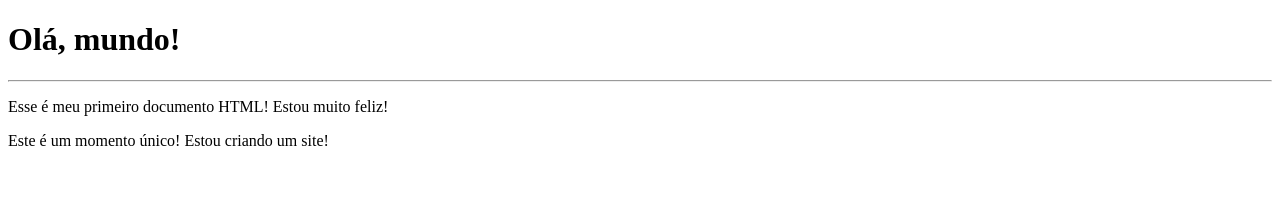
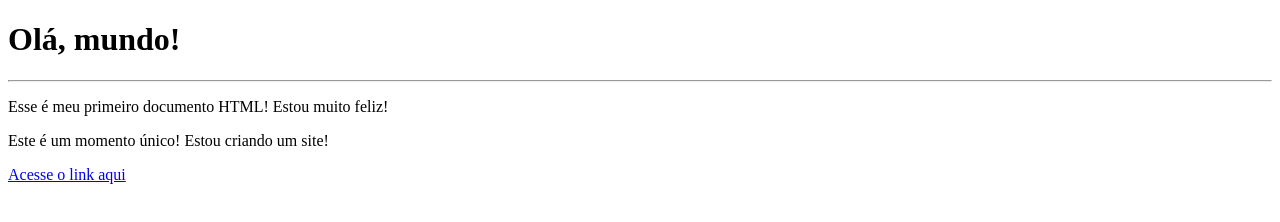
Before and after one commit to CarlaAlves21/html-css, a plain HTML site: page ex001/index.html in a window 1280 px wide. Drawn offline with Linux system fonts and the light colour scheme.

Commit message:
atualizei

```diff
--- a/ex001/index.html
+++ b/ex001/index.html
@@ -10,5 +10,6 @@
     <hr>
     <p>Esse é meu primeiro documento HTML! Estou muito feliz!</p>
     <p>Este é um momento único! Estou criando um site!</p>
+    <a href="#">Acesse o link aqui</a>
 </body>
 </html>
```
